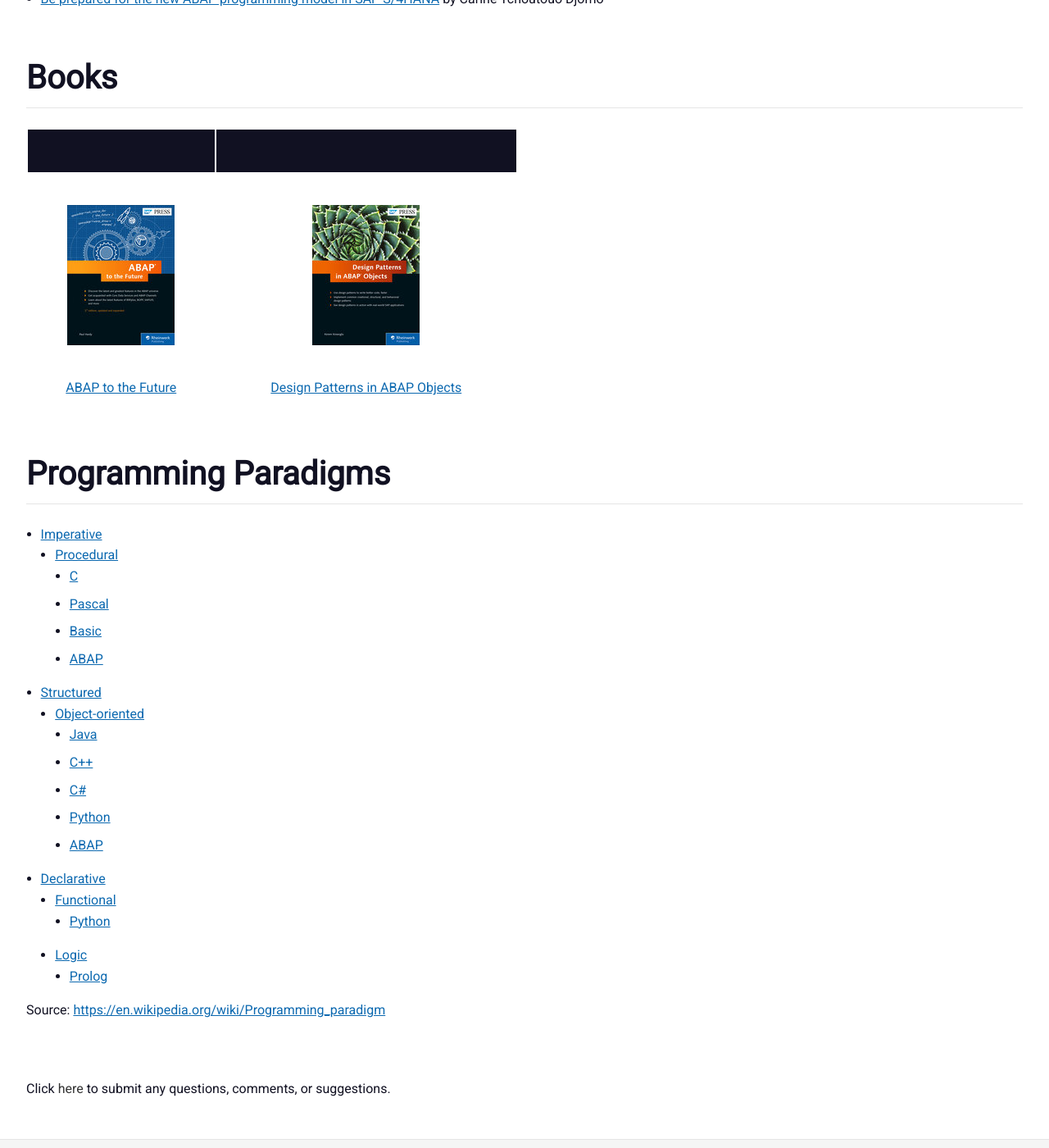
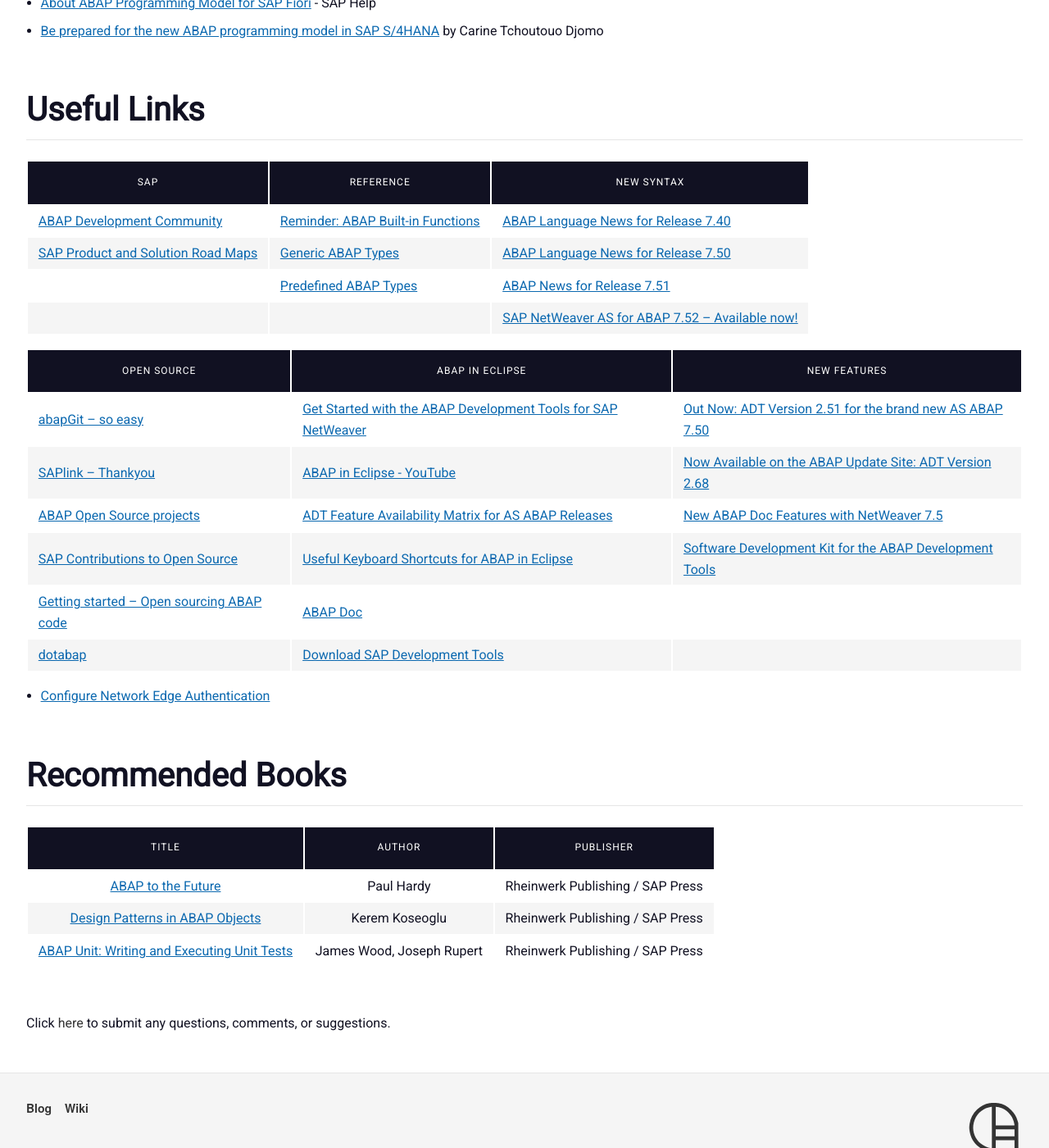
Before and after one commit to shruti170901/hola.github.io, a Jekyll site: the page built from abap/index.md, in a window 1280 px wide and 1400 px high, scrolled down 1002 px. Shown: the whole window at 82% size. Built offline with Jekyll 4.4.1, drawn with Linux system fonts in a browser that asks for light colours; some of the changed text lies outside the part shown.

```diff
--- a/abap/index.md
+++ b/abap/index.md
@@ -1,53 +1,52 @@
 ---
 layout: page
-title: SAP ABAP
-description: Here you can find information and resources about SAP ABAP.
+title: ABAP
+description: ABAP is a high-level programming language for SAP Application Server.
 ---
 
 # Contents
 
-- [Useful Links](https://trello.com/b/z47Scsg7/abap)
-- [ABAP in the Cloud](#abap-in-the-cloud)
-- [New ABAP Programming Model](#new-abap-programming-model)
-- [Books](#books)
-- [Programming Paradigms](#programming-paradigms)
+- [What's New](#whats_new)
+- [Useful Links](#useful_links)
+- [Interesting Books](#interesting_books)
 
-# ABAP in the Cloud
+# What's New
+
+## ABAP in the Cloud
 
 - [ABAP and the Cloud - Introducing ABAP 7.52 and ABAP in SAP Cloud Platform](https://www.sap.com/documents/2018/01/ac383ce1-ee7c-0010-82c7-eda71af511fa.html) by Karl Kessler - SAP Insider
 - [Overview of ABAP in SAP Cloud Platform](https://blogs.sap.com/2017/09/26/overview-of-abap-in-sap-cloud-platform/) by Florian Wahl
   - [ABAP in SAP Cloud Platform – Frequently Asked Questions](https://blogs.sap.com/2017/09/26/abap-in-sap-cloud-platform-frequently-asked-questions/) by by Florian Wahl
 
-# New ABAP Programming Model
+## New ABAP Programming Model
 
 - [About ABAP Programming Model for SAP Fiori](https://help.sap.com/doc/cc0c305d2fab47bd808adcad3ca7ee9d/7.5.6/en-US/3b77569ca8ee4226bdab4fcebd6f6ea6.html) - SAP Help
 - [Be prepared for the new ABAP programming model in SAP S/4HANA](https://blogs.sap.com/2017/12/07/be-prepared-for-the-new-abap-programming-model-in-sap-s4hana/) by Carine Tchoutouo Djomo
 
-# Books
+# Useful Links
 
-| &nbsp; | &nbsp; |
-|:---:|:---:|
-| ![](img/abap_to_the_future.jpg)<br />[ABAP to the Future](https://www.sap-press.com/abap-to-the-future_4161/) | ![](img/design_patterns_in_abap_objects.jpg)<br />[Design Patterns in ABAP Objects](https://www.sap-press.com/design-patterns-in-abap-objects_4277/) |
+| SAP | Reference | New Syntax |
+| --- | --- | --- |
+| [ABAP Development Community](https://www.sap.com/community/topic/abap.html) | [Reminder: ABAP Built-in Functions](https://blogs.sap.com/2015/11/30/reminder-abap-built-in-functions/) | [ABAP Language News for Release 7.40](https://blogs.sap.com/2013/07/22/abap-news-for-release-740/) |
+| [SAP Product and Solution Road Maps](https://www.sap.com/products/roadmaps.html) | [Generic ABAP Types](https://help.sap.com/doc/abapdocu_751_index_htm/7.51/en-US/abenbuilt_in_types_generic.htm) | [ABAP Language News for Release 7.50](https://blogs.sap.com/2015/11/27/abap-language-news-for-release-750/) |
+| | [Predefined ABAP Types](https://help.sap.com/doc/abapdocu_751_index_htm/7.51/en-US/abenbuilt_in_types_complete.htm) | [ABAP News for Release 7.51](https://blogs.sap.com/2016/11/04/abap-news-for-release-7.51/) |
+| | | [SAP NetWeaver AS for ABAP 7.52 – Available now!](https://blogs.sap.com/2017/09/14/sap-netweaver-as-for-abap-7.52-available-now/) |
 
-# Programming Paradigms
+| Open Source | ABAP in Eclipse | New Features |
+| --- | --- | --- |
+| [abapGit – so easy](https://blogs.sap.com/2017/06/21/abapgit-so-easy/) | [Get Started with the ABAP Development Tools for SAP NetWeaver](https://blogs.sap.com/2012/06/19/get-started-with-the-abap-development-tools-for-sap-netweaver/) | [Out Now: ADT Version 2.51 for the brand new AS ABAP 7.50](https://blogs.sap.com/2015/10/22/out-now-adt-version-251-for-the-brand-new-as-abap-750/) |
+| [SAPlink – Thankyou](https://blogs.sap.com/2017/06/22/saplink-thankyou/) | [ABAP in Eclipse - YouTube](https://www.youtube.com/playlist?list=PLM6Ee3lDb6FgYc8PhQbfD90Z4jA17j3V7) | [Now Available on the ABAP Update Site: ADT Version 2.68](https://blogs.sap.com/2016/10/19/now-available-abap-update-site-adt-version-2.68/) |
+| [ABAP Open Source projects](https://blogs.sap.com/2015/11/27/abap-open-source-projects/) | [ADT Feature Availability Matrix for AS ABAP Releases](https://blogs.sap.com/2013/06/05/adt-feature-availability-matrix-for-as-abap-releases/) | [New ABAP Doc Features with NetWeaver 7.5](https://blogs.sap.com/2015/10/21/new-abap-doc-features-with-netweaver-75/) |
+| [SAP Contributions to Open Source](https://archive.sap.com/documents/docs/DOC-29056) | [Useful Keyboard Shortcuts for ABAP in Eclipse](https://blogs.sap.com/2013/11/21/useful-keyboard-shortcuts-for-abap-in-eclipse/) | [Software Development Kit for the ABAP Development Tools](https://blogs.sap.com/2013/04/30/software-development-kit-for-the-abap-development-tools/) |
+| [Getting started – Open sourcing ABAP code](https://blogs.sap.com/2017/11/19/getting-started-open-sourcing-abap-code/) | [ABAP Doc](https://blogs.sap.com/2013/04/29/abap-doc/) | |
+| [dotabap](http://dotabap.org/) | [Download SAP Development Tools](https://tools.hana.ondemand.com/#) | |
 
-- [Imperative](https://en.wikipedia.org/wiki/Imperative_programming)
-  - [Procedural](https://en.wikipedia.org/wiki/Procedural_programming)
-    - [C](https://en.m.wikipedia.org/wiki/C_(programming_language))
-    - [Pascal](https://en.m.wikipedia.org/wiki/Pascal_(programming_language))
-    - [Basic](https://en.m.wikipedia.org/wiki/BASIC)
-    - [ABAP](https://en.wikipedia.org/wiki/ABAP)
-- [Structured](https://en.wikipedia.org/wiki/Structured_programming)
-  - [Object-oriented](https://en.wikipedia.org/wiki/Structured_programming)
-    - [Java](https://en.m.wikipedia.org/wiki/Java_(programming_language))
-    - [C++](https://en.m.wikipedia.org/wiki/C%2B%2B)
-    - [C#](https://en.m.wikipedia.org/wiki/C_Sharp_(programming_language))
-    - [Python](https://en.m.wikipedia.org/wiki/Python_(programming_language))
-    - [ABAP](https://en.wikipedia.org/wiki/ABAP)
-- [Declarative](https://en.wikipedia.org/wiki/Declarative_programming)
-  - [Functional](https://en.wikipedia.org/wiki/Functional_programming)
-    - [Python](https://en.m.wikipedia.org/wiki/Python_(programming_language))
-  - [Logic](https://en.wikipedia.org/wiki/Logic_programming)
-    - [Prolog](https://en.m.wikipedia.org/wiki/Prolog)
+- [Configure Network Edge Authentication](https://blogs.sap.com/2017/11/20/configure-network-edge-authentication/)
 
-Source: <https://en.wikipedia.org/wiki/Programming_paradigm>
+# Recommended Books
+
+| Title | Author | Publisher |
+|:---:|:---:|:---:|
+| [ABAP to the Future](https://www.sap-press.com/abap-to-the-future_4161/) | Paul Hardy | Rheinwerk Publishing / SAP Press |
+| [Design Patterns in ABAP Objects](https://www.sap-press.com/design-patterns-in-abap-objects_4277/) | Kerem Koseoglu | Rheinwerk Publishing / SAP Press |
+| [ABAP Unit: Writing and Executing Unit Tests](https://www.sap-press.com/abap-unit-writing-and-executing-unit-tests_4298/) | James Wood, Joseph Rupert | Rheinwerk Publishing / SAP Press |
```
Also changed, not shown: abap/img/abap_to_the_future.jpg (deleted), abap/img/design_patterns_in_abap_objects.jpg (deleted).
